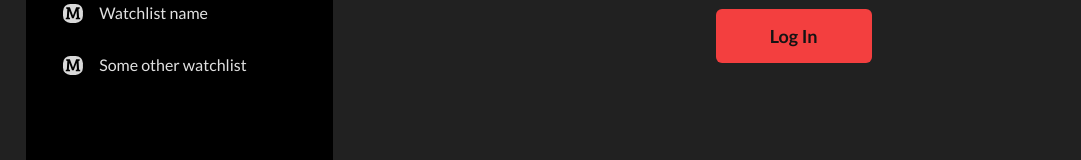
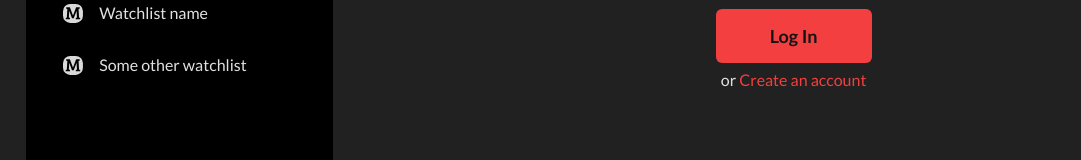
Before and after one commit to NazPalUA/Watchlist, a React (Vite) app: page /authentication in a window 1280 px wide. Shown: the part 367-527 px from the top of the page, without its empty margins (0-1081 px from the left). Built offline with nearby package versions, Linux system fonts and the light colour scheme.

Commit message:
Update CustomForm styling and add link to create account

```diff
--- a/src/pages/LogInPage/SubComponents/CustomForm/CustomForm.module.scss
+++ b/src/pages/LogInPage/SubComponents/CustomForm/CustomForm.module.scss
@@ -42,7 +42,7 @@
 .submitBtn {
   width: 100%;
   padding: 1em 3em;
-  margin-top: 1em;
+  margin: 1em 0 0.5em;
   border: none;
   border-radius: 6px;
   cursor: pointer;
@@ -55,3 +55,9 @@
     width: unset;
   }
 }
+
+.link {
+  color: v.$clr-accent;
+  text-decoration: none;
+  cursor: pointer;
+}
--- a/src/pages/LogInPage/SubComponents/CustomForm/CustomForm.tsx
+++ b/src/pages/LogInPage/SubComponents/CustomForm/CustomForm.tsx
@@ -1,3 +1,4 @@
+import { Link } from "react-router-dom"
 import style from "./CustomForm.module.scss"
 
 type CustomFormProps = {}
@@ -31,6 +32,12 @@ export default function CustomForm({}: CustomFormProps) {
         >
           Log In
         </button>
+        <div>
+          <span>or </span>
+          <Link className={style.link} to="/user?action=create&id=43">
+            Create an account
+          </Link>
+        </div>
       </div>
     </form>
   )
```
